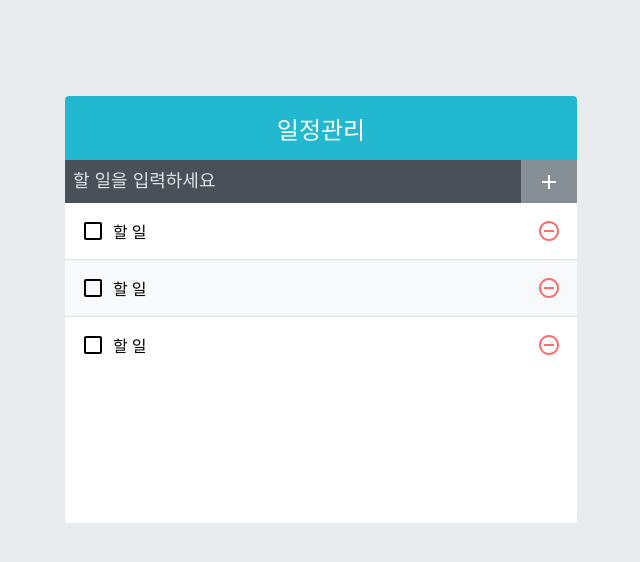
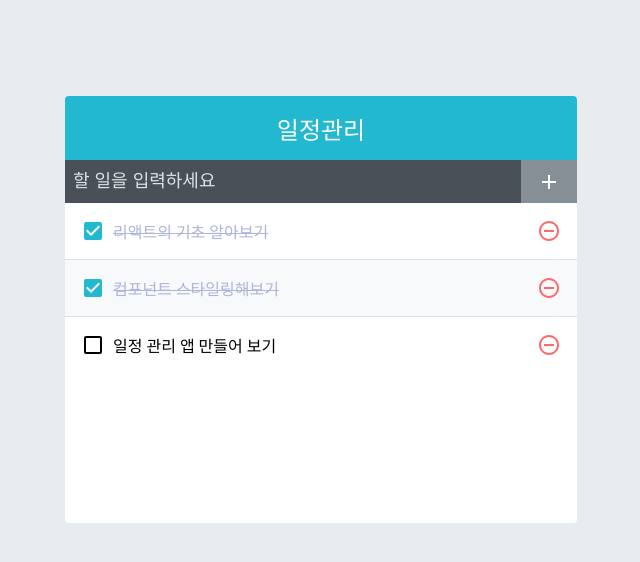
Before and after one commit to wyjeon/react-todo-app-02, a React (Create React App) app: page / in a window 1280 px wide. Shown: the top 562 px of the page, without its empty margins (319-959 px from the left). Built offline with nearby package versions, Linux system fonts and the light colour scheme.

Commit message:
App에서 todos 상태 사용하기

```diff
--- a/src/App.js
+++ b/src/App.js
@@ -1,14 +1,31 @@
-import React from 'react';
+import React, { useState } from 'react';
 import TodoInsert from './components/TodoInsert';
 import TodoList from './components/TodoList';
 import TodoTemplate from './components/TodoTemplate';
 
 const App = () => {
+  const [todos, setTodos] = useState([
+    {
+      id: 1,
+      text: '리액트의 기초 알아보기',
+      checked: true,
+    },
+    {
+      id: 2,
+      text: '컴포넌트 스타일링해보기',
+      checked: true,
+    },
+    {
+      id: 3,
+      text: '일정 관리 앱 만들어 보기',
+      checked: false,
+    },
+  ]);
   return (
     <div>
       <TodoTemplate>
         <TodoInsert />
-        <TodoList />
+        <TodoList todos={todos} />
       </TodoTemplate>
     </div>
   );
--- a/src/components/TodoList.js
+++ b/src/components/TodoList.js
@@ -2,12 +2,12 @@
 import TodoListItem from './TodoListItem';
 import './TodoList.scss';
 
-const TodoList = () => {
+const TodoList = ({ todos }) => {
   return (
     <div className="TodoList">
-      <TodoListItem />
-      <TodoListItem />
-      <TodoListItem />
+      {todos.map(todo => (
+        <TodoListItem todo={todo} key={todo.id} />
+      ))}
     </div>
   );
 };
--- a/src/components/TodoListItem.js
+++ b/src/components/TodoListItem.js
@@ -4,14 +4,16 @@
   MdCheckBox,
   MdRemoveCircleOutline,
 } from 'react-icons/md';
+import cn from 'classnames';
 import './TodoListItem.scss';
 
-const TodoListItem = () => {
+const TodoListItem = ({ todo }) => {
+  const { text, checked } = todo;
   return (
     <div className="TodoListItem">
-      <div className="checkbox">
-        <MdCheckBoxOutlineBlank />
-        <div className="text">할 일</div>
+      <div className={cn('checkbox', { checked })}>
+        {checked ? <MdCheckBox /> : <MdCheckBoxOutlineBlank />}
+        <div className="text">{text}</div>
       </div>
       <div className="remove">
         <MdRemoveCircleOutline />
```
